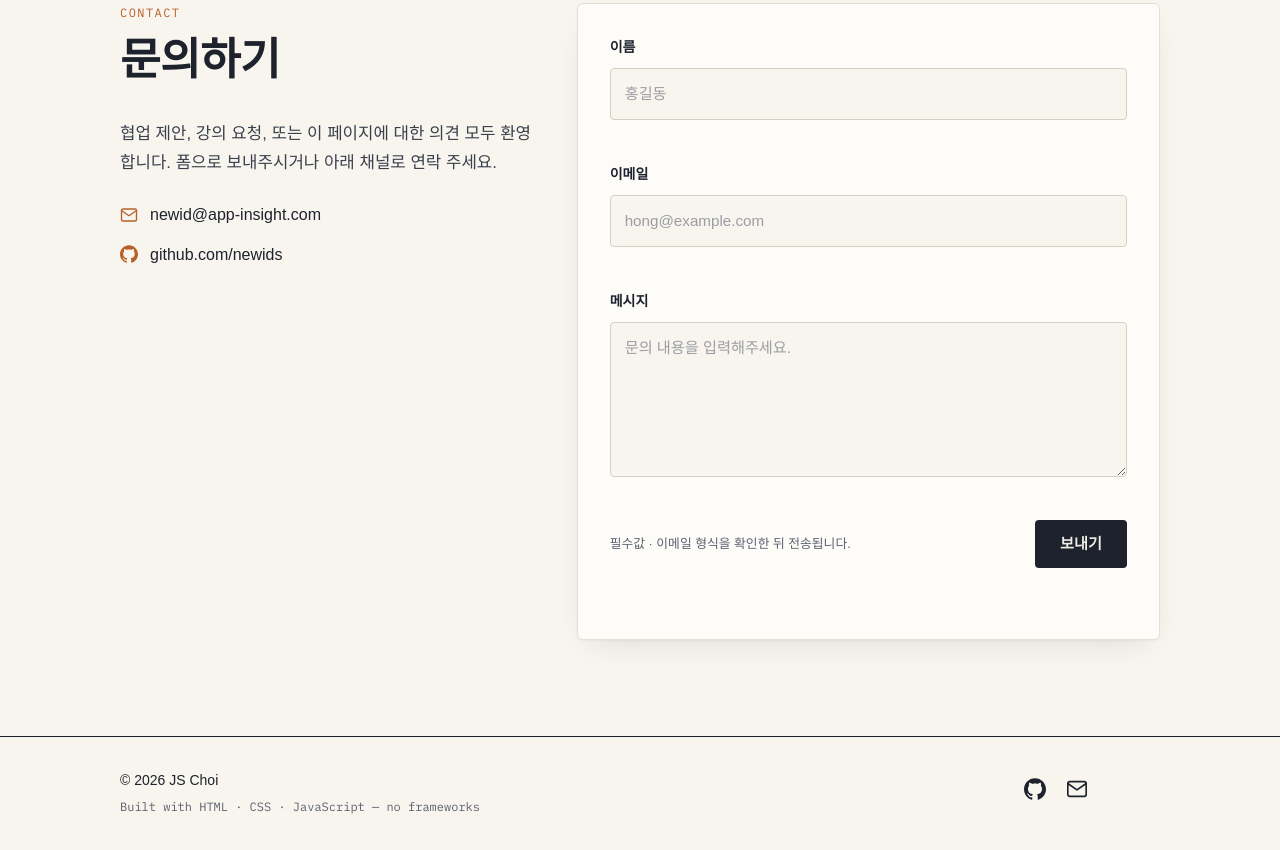
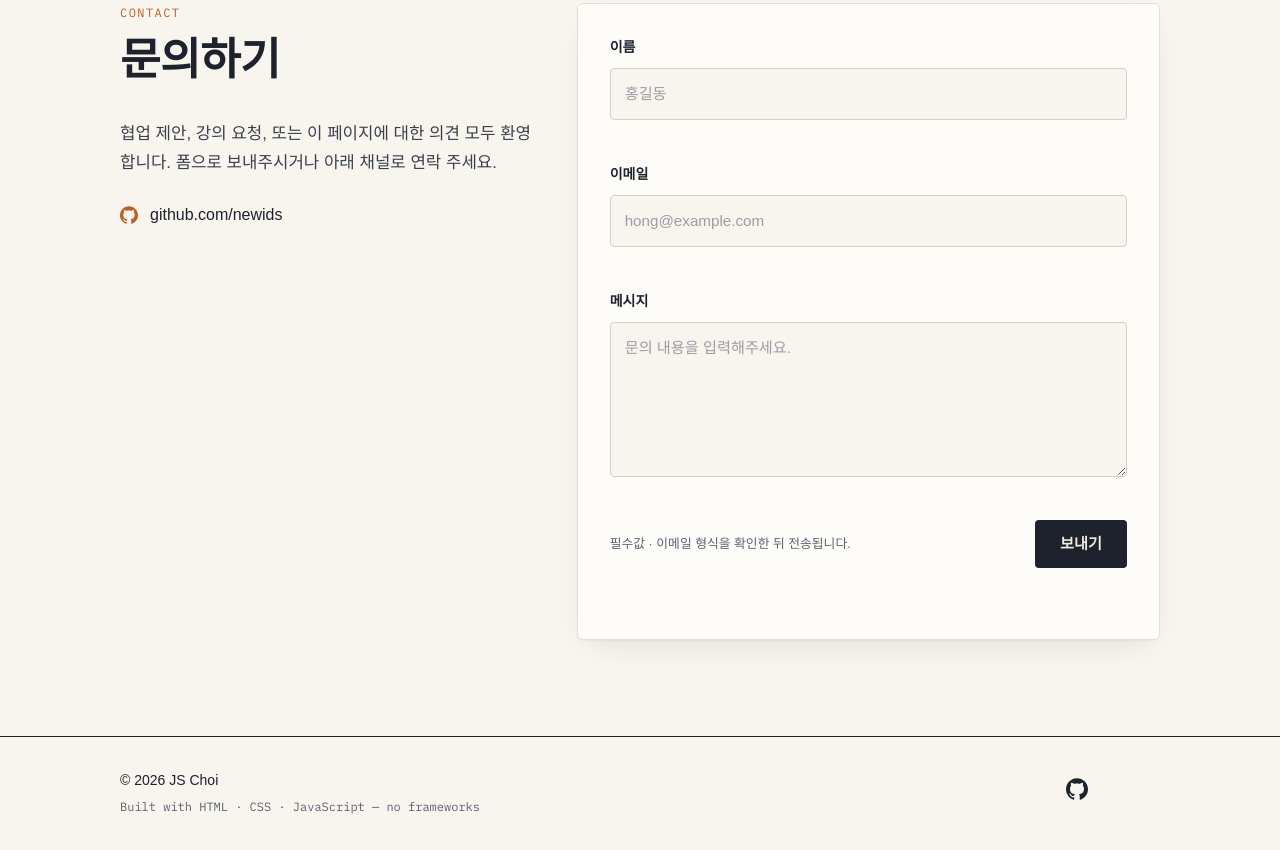
Before and after one commit to newids/codyssey-b1-1, a plain HTML site: page index.html in a window 1280 px wide. Shown: the part 3741-4591 px from the top of the page. Drawn offline with Linux system fonts and the light colour scheme; no server answers; a web font is replaced by a local one.

Commit message:
refactor: 연락 채널에서 이메일 제거, GitHub 링크만 유지
Co-Authored-By: Claude Fable 5.1 <noreply@anthropic.com>
Claude-Session: https://claude.ai/code/session_01Fk12UBEh1AQmvuBbtj1hQD

```diff
--- a/index.html
+++ b/index.html
@@ -264,10 +264,6 @@
           </p>
           <ul class="contact-channels" data-reveal>
             <li>
-              <svg class="icon" viewBox="0 0 24 24" aria-hidden="true"><path d="M4 4h16a2 2 0 0 1 2 2v12a2 2 0 0 1-2 2H4a2 2 0 0 1-2-2V6a2 2 0 0 1 2-2z"/><path d="M22 6l-10 7L2 6"/></svg>
-              <a href="mailto:newid@app-insight.com">newid@app-insight.com</a>
-            </li>
-            <li>
               <svg class="icon icon-fill" viewBox="0 0 24 24" aria-hidden="true"><path d="M12 .297c-6.63 0-12 5.373-12 12 0 5.303 3.438 9.8 8.205 11.385.6.113.82-.258.82-.577 0-.285-.01-1.04-.015-2.04-3.338.724-4.042-1.61-4.042-1.61C4.422 18.07 3.633 17.7 3.633 17.7c-1.087-.744.084-.729.084-.729 1.205.084 1.838 1.236 1.838 1.236 1.07 1.835 2.809 1.305 3.495.998.108-.776.417-1.305.76-1.605-2.665-.3-5.466-1.332-5.466-5.93 0-1.31.465-2.38 1.235-3.22-.135-.303-.54-1.523.105-3.176 0 0 1.005-.322 3.3 1.23.96-.267 1.98-.399 3-.405 1.02.006 2.04.138 3 .405 2.28-1.552 3.285-1.23 3.285-1.23.645 1.653.24 2.873.12 3.176.765.84 1.23 1.91 1.23 3.22 0 4.61-2.805 5.625-5.475 5.92.42.36.81 1.096.81 2.22 0 1.606-.015 2.896-.015 3.286 0 .315.21.69.825.57C20.565 22.092 24 17.592 24 12.297c0-6.627-5.373-12-12-12"/></svg>
               <a href="https://github.com/newids" target="_blank" rel="noopener noreferrer">github.com/newids</a>
             </li>
@@ -315,11 +311,6 @@
             <svg class="icon icon-fill" viewBox="0 0 24 24" aria-hidden="true"><path d="M12 .297c-6.63 0-12 5.373-12 12 0 5.303 3.438 9.8 8.205 11.385.6.113.82-.258.82-.577 0-.285-.01-1.04-.015-2.04-3.338.724-4.042-1.61-4.042-1.61C4.422 18.07 3.633 17.7 3.633 17.7c-1.087-.744.084-.729.084-.729 1.205.084 1.838 1.236 1.838 1.236 1.07 1.835 2.809 1.305 3.495.998.108-.776.417-1.305.76-1.605-2.665-.3-5.466-1.332-5.466-5.93 0-1.31.465-2.38 1.235-3.22-.135-.303-.54-1.523.105-3.176 0 0 1.005-.322 3.3 1.23.96-.267 1.98-.399 3-.405 1.02.006 2.04.138 3 .405 2.28-1.552 3.285-1.23 3.285-1.23.645 1.653.24 2.873.12 3.176.765.84 1.23 1.91 1.23 3.22 0 4.61-2.805 5.625-5.475 5.92.42.36.81 1.096.81 2.22 0 1.606-.015 2.896-.015 3.286 0 .315.21.69.825.57C20.565 22.092 24 17.592 24 12.297c0-6.627-5.373-12-12-12"/></svg>
           </a>
         </li>
-        <li>
-          <a href="mailto:newid@app-insight.com" aria-label="이메일 보내기">
-            <svg class="icon" viewBox="0 0 24 24" aria-hidden="true"><path d="M4 4h16a2 2 0 0 1 2 2v12a2 2 0 0 1-2 2H4a2 2 0 0 1-2-2V6a2 2 0 0 1 2-2z"/><path d="M22 6l-10 7L2 6"/></svg>
-          </a>
-        </li>
       </ul>
     </div>
   </footer>
```
Also changed, not shown: 2 other files.
